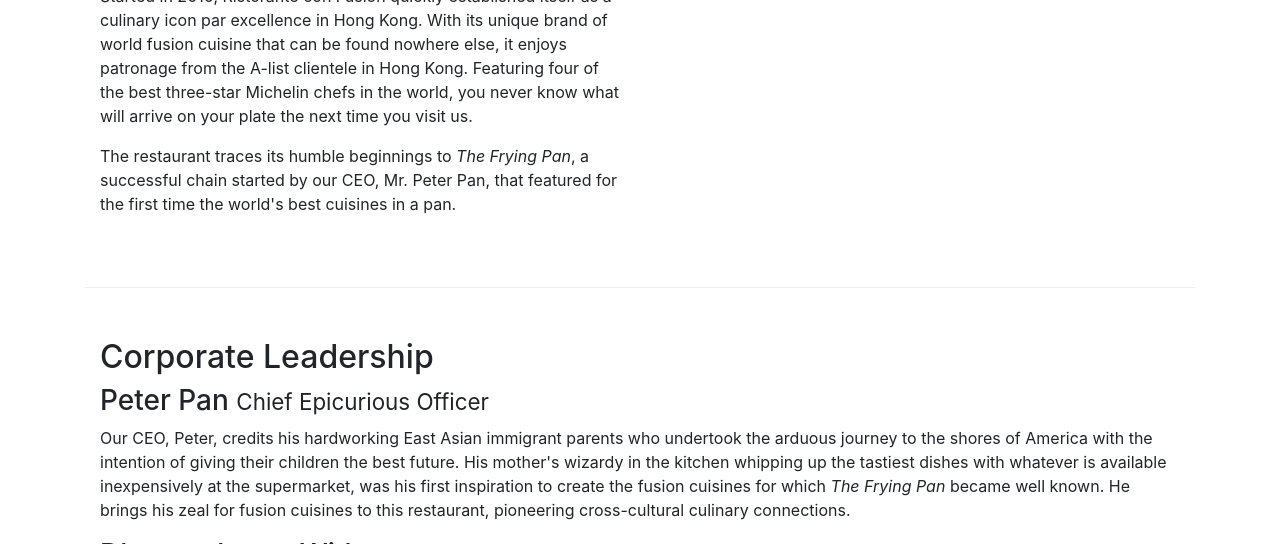
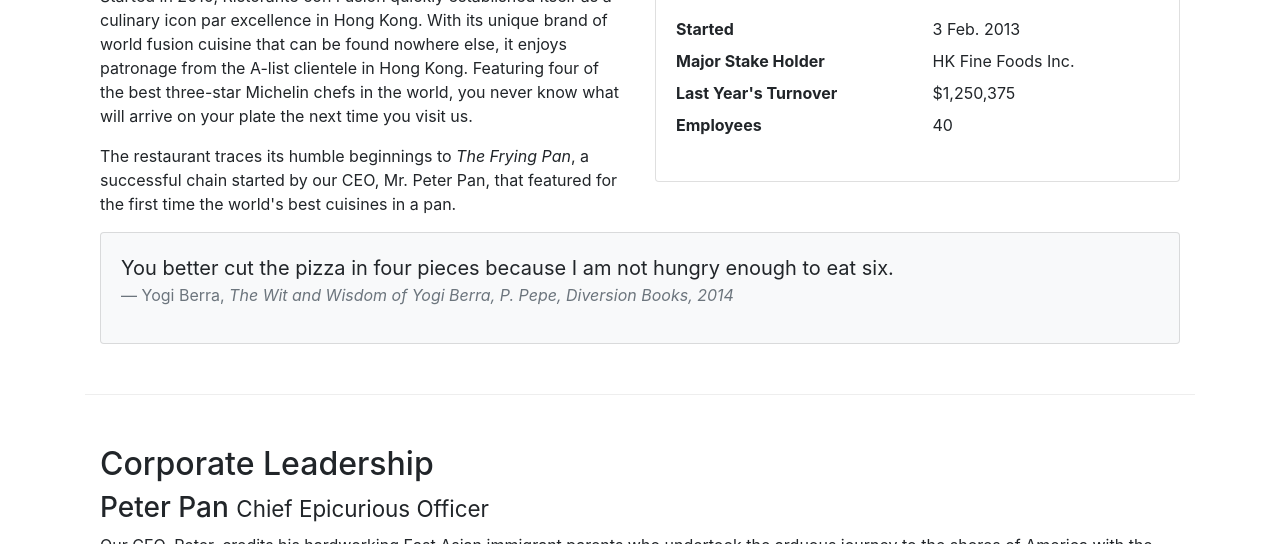
Before and after one commit to Katona/Bootstrap4, a website: page aboutus.html in a window 1280 px wide. Shown: the part 577-1121 px from the top of the page. Drawn offline with nearby package versions, Linux system fonts and the light colour scheme.

Commit message:
Add cards

```diff
--- a/aboutus.html
+++ b/aboutus.html
@@ -67,7 +67,33 @@
                 <p>The restaurant traces its humble beginnings to <em>The Frying Pan</em>, a successful chain started by our CEO, Mr. Peter Pan, that featured for the first time the world's best cuisines in a pan.</p>
             </div>
             <div class="col-12 col-sm">
+                <div class="card">
+                    <h3 class="card-header bg-primary text-white">Facts At a Glance</h3>
+                    <div class="card-body">
+                        <dl class="row">
+                            <dt class="col-6">Started</dt>
+                            <dd class="col-6">3 Feb. 2013</dd>
+                            <dt class="col-6">Major Stake Holder</dt>
+                            <dd class="col-6">HK Fine Foods Inc.</dd>
+                            <dt class="col-6">Last Year's Turnover</dt>
+                            <dd class="col-6">$1,250,375</dd>
+                            <dt class="col-6">Employees</dt>
+                            <dd class="col-6">40</dd>
+                        </dl>
+                    </div>
+                </div>
             </div>
+            <div class="col-12">
+                <div class="card card-body bg-light">
+                    <blockquote class="blockquote">
+                        <p class="mb-0">You better cut the pizza in four pieces because I am not hungry enough to eat six.</p>
+                        <footer class="blockquote-footer">Yogi Berra,
+                            <cite title="Source Title">The Wit and Wisdom of Yogi Berra, P. Pepe, Diversion Books, 2014</cite>
+                        </footer>
+                    </blockquote>
+                </div>
+            </div>
+
         </div>
 
 
```
